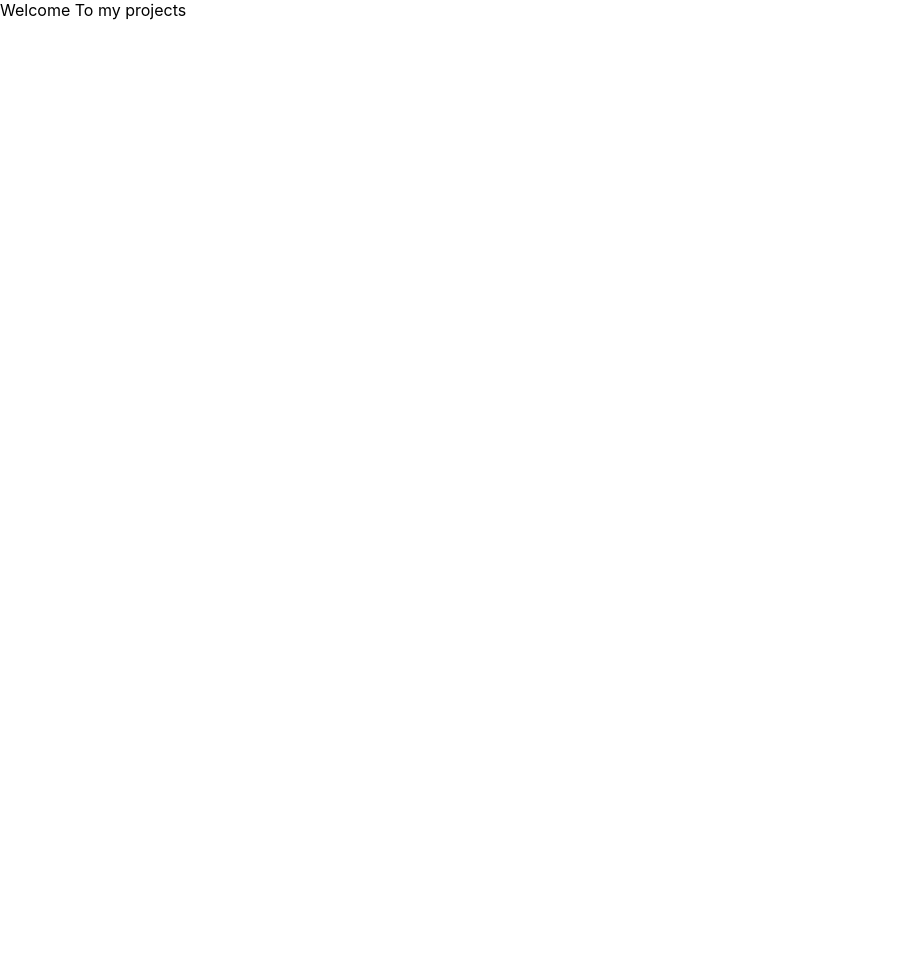
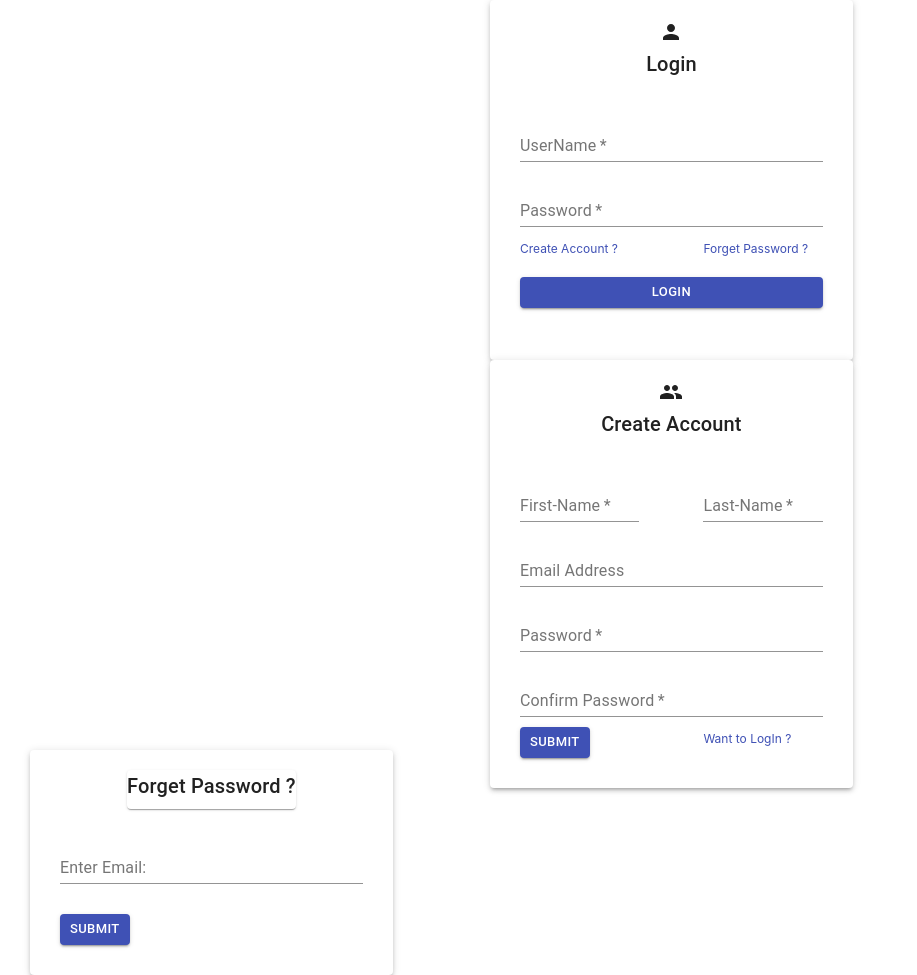
Before and after one commit to pandey-abhilash/furniture-portal, a React app: page / in a window 1280 px wide. Shown: the whole page, without its empty margins (0-917 px from the left). Before the commit the page ends 800 px from the top, so only its background shows below. Built offline with nearby package versions, Linux system fonts and the light colour scheme.

Commit message:
loginform,Registrationform,forgetform

```diff
--- /dev/null
+++ b/src/components/forms/ForgetPassForm.js
@@ -0,0 +1,42 @@
+import React from "react";
+import Paper from "@material-ui/core/Paper";
+import TextField from "@material-ui/core/TextField";
+import Typography from "@material-ui/core/Typography";
+import Button from "@material-ui/core/Button";
+
+
+class ForgetPassForm extends React.Component {
+  render() {
+    return (
+      <div className="forgetPass">
+        <Paper elevation={3}>
+          <div className="loginheader">
+          <Paper elevation={1}>
+            <Typography variant="h6" gutterBottom>
+             Forget Password ?
+            </Typography>
+            </Paper>
+            </div>
+            <form className="textInput" noValidate autoComplete="off">
+              <TextField
+                style={{ marginTop: "10px", marginBottom: "10px" }}
+                id="standard-size-small"
+                size="small"
+                fullWidth
+                label="Enter Email:"
+              />
+               <Button
+                    className="btStyle"
+                    size="small"
+                    variant="contained"
+                    color="primary"
+                  >
+                    Submit
+                  </Button>
+            </form>
+        </Paper>
+      </div>
+    );
+  }
+}
+export default ForgetPassForm;
--- /dev/null
+++ b/src/components/forms/LoginForm.js
@@ -0,0 +1,67 @@
+import React from "react";
+//import { makeStyles } from "@material-ui/core/styles";
+import Paper from "@material-ui/core/Paper";
+import TextField from "@material-ui/core/TextField";
+import Typography from "@material-ui/core/Typography";
+import Button from "@material-ui/core/Button";
+import Grid from "@material-ui/core/Grid";
+import Link from "@material-ui/core/Link";
+import PersonIcon from '@material-ui/icons/Person';
+
+class LoginForm extends React.Component {
+  render() {
+    return (
+      <div className="loginform">
+        <Paper elevation={3}>
+          <div className="loginheader">
+              <div>
+                <PersonIcon/>
+              </div>
+              <div>
+            <Typography variant="h6" gutterBottom>
+              Login
+            </Typography>
+            </div>
+          </div>
+          <form className="textInput" noValidate autoComplete="off">
+            <TextField
+              required
+              id="standard-size-small"
+              style={{ marginTop: "10px", marginBottom: "10px" }}
+              size="small"
+              fullWidth
+              label="UserName"
+            />
+            <TextField
+              required
+              style={{ marginTop: "10px", marginBottom: "10px" }}
+              id="standard-size-small"
+              size="small"
+              fullWidth
+              label="Password"
+            />
+            <Grid container spacing={8}>
+              <Grid item sm={12} xs={12} md={6} lg={6}>
+                <Link  style={{fontSize:'12px'}}>Create Account ?</Link>
+              </Grid>
+              <Grid item sm={12} xs={12} md={6} lg={6}>
+                <Link style={{fontSize:'12px'}}>Forget Password ?</Link>
+              </Grid>
+            </Grid>
+
+            <Button
+              className="btnStyle"
+              size="small"
+              fullWidth
+              variant="contained"
+              color="primary"
+            >
+              Login
+            </Button>
+          </form>
+        </Paper>
+      </div>
+    );
+  }
+}
+export default LoginForm;
--- /dev/null
+++ b/src/components/forms/RegistrationForm.js
@@ -0,0 +1,103 @@
+import React from "react";
+import Typography from "@material-ui/core/Typography";
+import Paper from "@material-ui/core/Paper";
+import TextField from "@material-ui/core/TextField";
+import Button from "@material-ui/core/Button";
+import Grid from "@material-ui/core/Grid";
+import Link from "@material-ui/core/Link";
+import PeopleIcon from "@material-ui/icons/People";
+
+
+class RegistrationForm extends React.Component {
+  render() {
+    return (
+      <div className="registerForm">
+        <Paper elevation={3}>
+          <div className="header">
+            <div>
+              <PeopleIcon />
+            </div>
+            <Typography variant="h6" gutterBottom>
+               Create Account
+            </Typography>
+          </div>
+
+          <form className="textInput" noValidate autoComplete="off">
+            <div>
+              <Grid container spacing={8}>
+                <Grid item sm={12} xs={12} md={6} lg={6}>
+                  <TextField
+                    required
+                    style={{ marginTop: "10px", marginBottom: "10px" }}
+                    id="standard-size-small"
+                    size="small"
+                    fullWidth
+                    label="First-Name"
+                  />
+                </Grid>
+                <Grid item sm={12} xs={12} md={6} lg={6}>
+                  <TextField
+                    required
+                    style={{ marginTop: "10px", marginBottom: "10px" }}
+                    id="standard-size-small"
+                    size="small"
+                    fullWidth
+                    label="Last-Name"
+                  />
+                </Grid>
+              </Grid>
+            </div>
+            <div>
+
+              <TextField
+                style={{ marginTop: "10px", marginBottom: "10px" }}
+                id="standard-size-small"
+                size="small"
+                fullWidth
+                label="Email Address"
+              />
+            </div>
+            <div>
+              <TextField
+                required
+                style={{ marginTop: "10px", marginBottom: "10px" }}
+                id="standard-size-small"
+                size="small"
+                fullWidth
+                label="Password"
+              />
+            </div>
+            <div>
+              <TextField
+                required
+                style={{ marginTop: "10px", marginBottom: "10px" }}
+                id="standard-size-small"
+                size="small"
+                fullWidth
+                label="Confirm Password"
+              />
+            </div>
+            <div>
+              <Grid container spacing={8}>
+                <Grid item sm={12} xs={12} md={6} lg={6}>
+                  <Button
+                    // className="btnStyle"
+                    size="small"
+                    variant="contained"
+                    color="primary"
+                  >
+                    Submit
+                  </Button>
+                </Grid>
+                <Grid item sm={12} xs={12} md={6} lg={6}>
+                  <Link style={{ fontSize: "12px" }}>Want to LogIn ?</Link>
+                </Grid>
+              </Grid>
+            </div>
+          </form>
+        </Paper>
+      </div>
+    );
+  }
+}
+export default RegistrationForm;
--- a/src/containers/App.js
+++ b/src/containers/App.js
@@ -1,11 +1,17 @@
 import React, { Component } from 'react'
 import '../styles/common.css'
+import LoginForm from '../components/forms/LoginForm'
+import RegistrationForm from '../components/forms/RegistrationForm'
+import ForgetPassForm from  '../components/forms/ForgetPassForm'
 
 export default class App extends Component {
   render() {
     return (
-      <div>
-        Welcome To my projects
+      <div className="form">
+      <LoginForm/>
+   <RegistrationForm/>
+   <ForgetPassForm/>
+
       </div>
     )
   }
--- a/src/index.js
+++ b/src/index.js
@@ -3,6 +3,7 @@ import ReactDOM from 'react-dom';
 import './index.css';
 import App from './containers/App';
 import * as serviceWorker from './serviceWorker';
+import './styles/common.css'
 
 ReactDOM.render(
   <React.StrictMode>
--- a/src/styles/common.css
+++ b/src/styles/common.css
@@ -1,38 +1,58 @@
-.App {
-  text-align: center;
+.loginform{
+  display: flex;
+  flex-wrap:wrap;
+  margin:10px;
+  width:300px;
+  height: 360px;
+  margin: auto;
 }
 
-.App-logo {
-  height: 40vmin;
-  pointer-events: none;
+.loginheader{
+  padding-top:20px;
+  display:flex;
+  flex-direction: column;
+  align-items:center ;
 }
 
-@media (prefers-reduced-motion: no-preference) {
-  .App-logo {
-    animation: App-logo-spin infinite 20s linear;
-  }
+.textInput{
+  margin:20px 30px 30px 30px;
+  width:30ch;
+}
+.btnStyle{
+  margin-top:20px  !important;
+  margin-bottom:5px;
 }
 
-.App-header {
-  background-color: #282c34;
-  min-height: 100vh;
-  display: flex;
-  flex-direction: column;
-  align-items: center;
-  justify-content: center;
-  font-size: calc(10px + 2vmin);
-  color: white;
-}
 
-.App-link {
-  color: #61dafb;
-}
 
-@keyframes App-logo-spin {
-  from {
-    transform: rotate(0deg);
+.registerForm{
+   display: flex;
+    flex-wrap:wrap;
+    margin:10px;
+    width:300px;
+    height: 360px;
+    margin: auto;
   }
-  to {
-    transform: rotate(360deg);
+
+  .header{
+    padding-top:20px;
+    display:flex;
+    flex-direction: column;
+    align-items:center ;
   }
-}
+
+  .forgetPass{
+    display: flex;
+    flex-wrap:wrap;
+    margin:30px;
+    width:300px;
+    height: 160px;
+
+
+  }
+
+  .btStyle{
+    margin-top:20px  !important;
+    margin-bottom:5px;
+   align-content: left !important;
+  }
```
Also changed, not shown: 1 other file.
